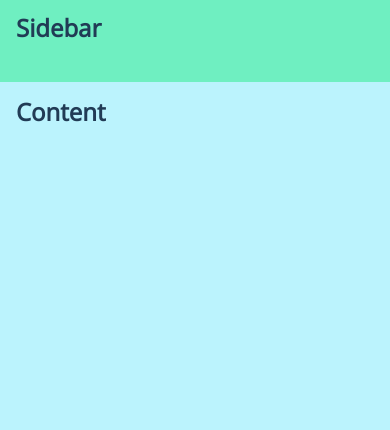
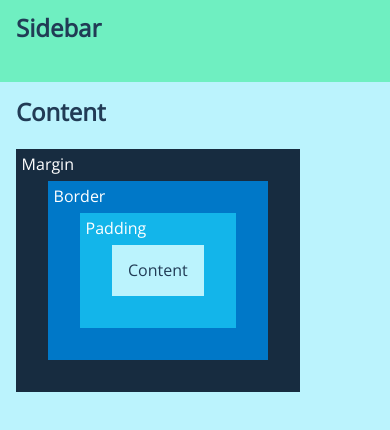
Before and after one commit to nickdew/test, a website built with webpack: page src/index.html in a window 390 px wide. Shown: the part 74-504 px from the top of the page. Built offline with nearby package versions, Linux system fonts and the light colour scheme.

Commit message:
Added example of Box Model to responsive layout since <style> tag not supported in github markdown.

```diff
--- a/src/index.html
+++ b/src/index.html
@@ -26,6 +26,13 @@
         <main class="o-grid__item  o-grid__main">
             <article>
                 <h1 class="u-h2">Content</h1>
+                <div class="c-box-model  c-box-model--margin">
+                  <div class="c-box-model  c-box-model--border">
+                    <div class="c-box-model  c-box-model--padding">
+                      <p class="c-box-model__content">Content</p>
+                    </div>
+                  </div>
+              </div>
             </article>
         </main>
         <aside class="o-grid__item  o-grid__sidebar">
--- /dev/null
+++ b/src/scss/components/_box-model.scss
@@ -0,0 +1,45 @@
+/* #BOX-MODEL
+   ========================================================================== */
+
+.c-box-model {
+    padding: 2rem;
+    position: relative;
+    display: inline-block;
+
+    &::before {
+        color: var(--white-color);
+        position: absolute;
+        top: 0.35rem;
+        left: 0.35rem;
+    }
+}
+
+.c-box-model--margin {
+    background-color: var(--dark-blue-color);
+
+    &::before {
+        content: "Margin";
+    }
+}
+
+.c-box-model--border {
+    background-color: var(--blue-color);
+
+    &::before {
+        content: "Border";
+    }
+}
+
+.c-box-model--padding {
+    background-color: var(--medium-blue-color);
+
+    &::before {
+        content: "Padding";
+    }
+}
+
+.c-box-model__content {
+    margin: 0;
+    background-color: var(--light-blue-color);
+    padding: 1rem;
+}
--- a/src/scss/index.scss
+++ b/src/scss/index.scss
@@ -15,6 +15,7 @@
 @import 'objects/grid';
 
 // COMPONENTS
+@import 'components/box-model';
 @import 'components/button';
 @import 'components/form';
 @import 'components/header';
```
Also changed, not shown: README.md, src/css/main.min.css.
